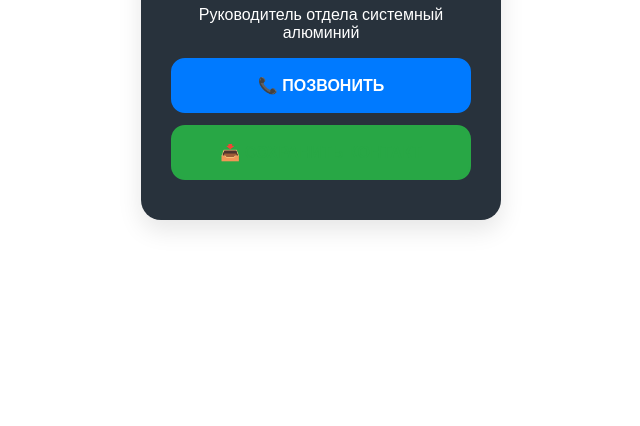
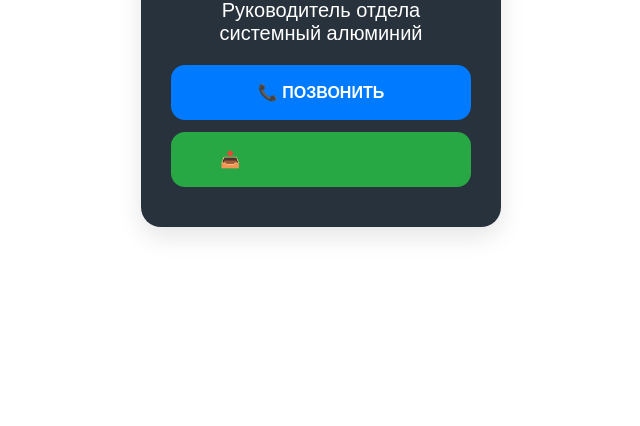
Before and after one commit to skwbb/business-card, a plain HTML site: page index.html in a window 1280 px wide. Shown: the part 374-800 px from the top of the page, without its empty margins (319-959 px from the left). Drawn offline with Linux system fonts and the light colour scheme.

Commit message:
Update style.css

```diff
--- a/style.css
+++ b/style.css
@@ -19,7 +19,7 @@ body {
 
 .vizitka h1{ color:#fff !important;font-weight:100 !important;}
 
-.vizitka p{ color:#fff !important;}
+.vizitka p{ color:#fff !important; font-size: 20px;}
 
 
 .btn-save {
```
